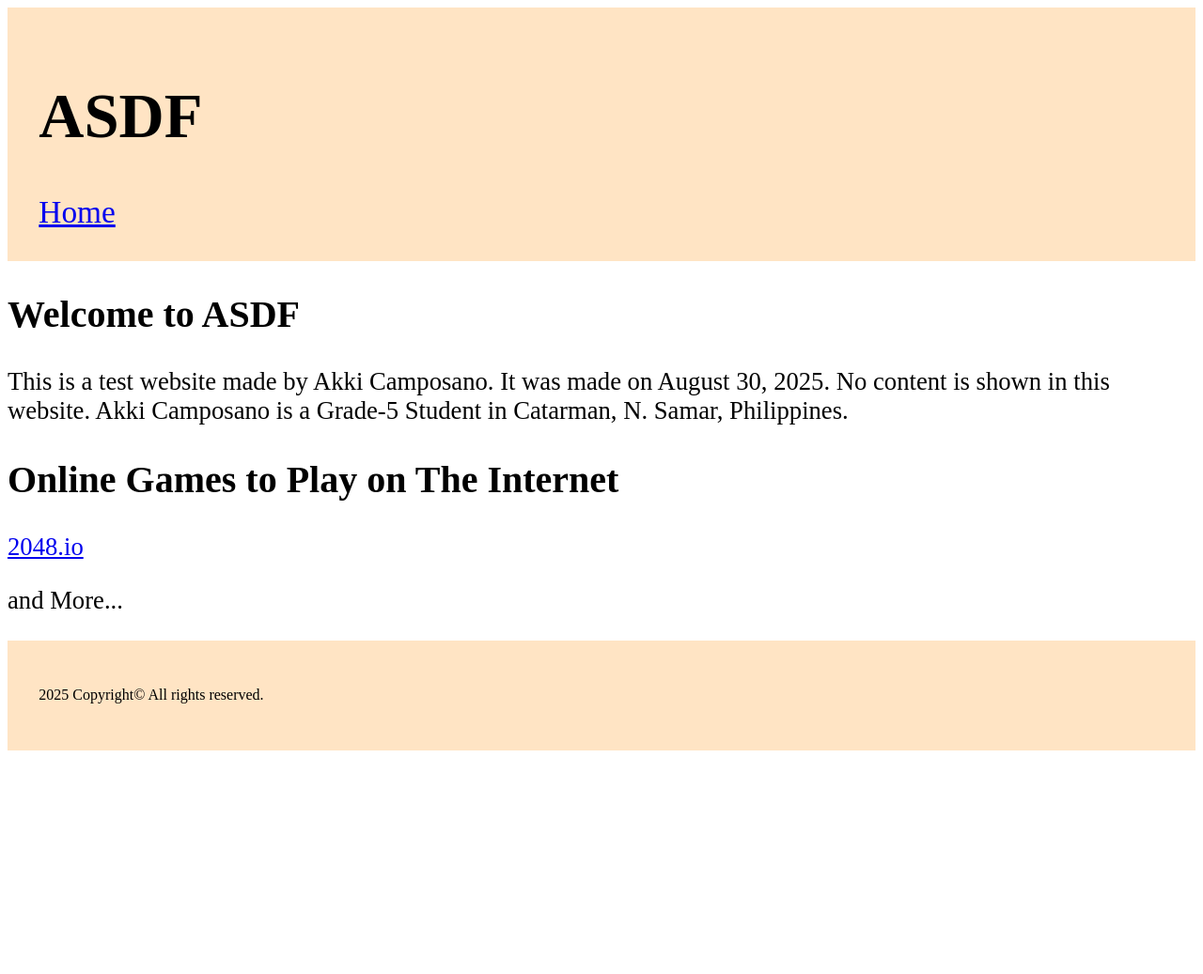
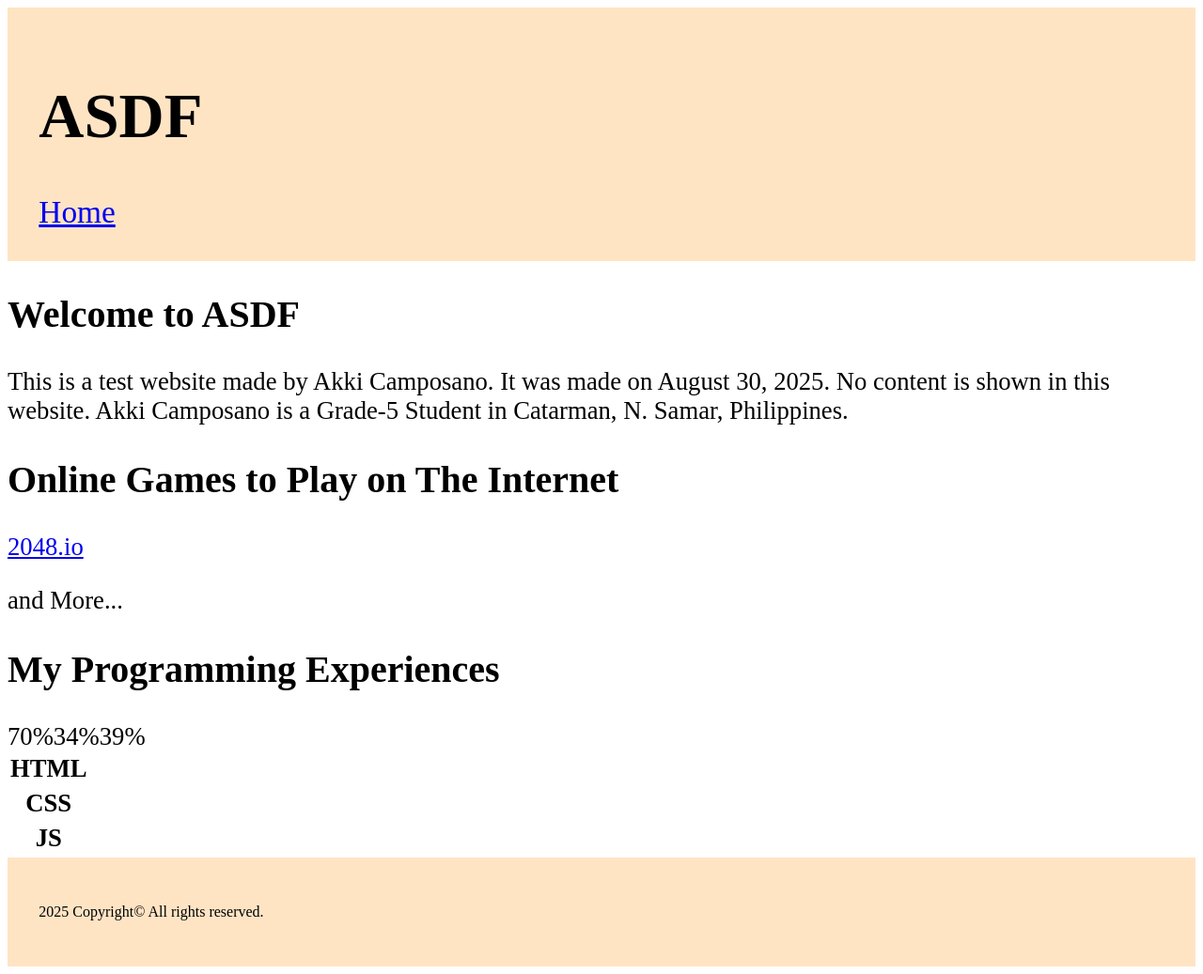
Before and after one commit to heythisisakki/ASDF, a plain HTML site: page index.html in a window 1280 px wide. Shown: the whole page at 94% size. Before the commit the page ends 807 px from the top, so only its background shows below. Drawn offline with Linux system fonts and the light colour scheme; a script that the page names is missing.

Commit message:
Update index.html

```diff
--- a/index.html
+++ b/index.html
@@ -27,7 +27,18 @@
     <h2>Online Games to Play on The Internet</h2>
     <a href="https://2048.io">2048.io</a>
     <p>and More...</p>
-    </main>
+    <h2>My Programming Experiences</h2>
+    <table>
+      <th>HTML</th>
+        <tr>70%</tr>
+      <th>CSS</th>
+        <tr>34%</tr>
+      <th>JS</th>
+        <tr>39%</tr>
+
+
+    </table>
+  </main>
 
     <footer>
       <p>2025 Copyright&copy; All rights reserved.</p>
```
